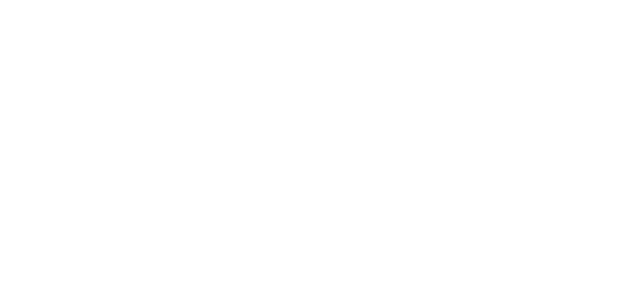
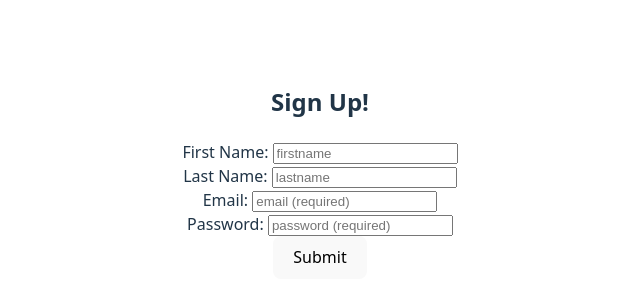
Before and after one commit to wiltzie75/Scene-It-All, a React (Vite) app in the folder cap/: page /users/register in a window 1280 px wide. Before the commit this address had no page. Shown: the top 302 px of the page, without its empty margins (320-960 px from the left). Built offline with nearby package versions, Linux system fonts and the light colour scheme.

Commit message:
created Register.jsx

```diff
--- a/cap/src/App.jsx
+++ b/cap/src/App.jsx
@@ -4,7 +4,7 @@
 import { Box, Container } from "@mui/material";
 // import Navbar from "../components/Navbar";
 // import Login from "../components/Login";
-// import Register from "../components/Register";
+import Register from "./components/Register"
 // import Profile from "../components/Profile";
 // import TopRated from "/TopRated";
 import Movies from "./components/Movies";
@@ -12,6 +12,7 @@
 
 function App() {
   const [count, setCount] = useState(0);
+  const [token, setToken] = useState(null);
 
   return (
     <Box
@@ -26,6 +27,7 @@
       <Container sx={{ flex: 1, mt: 4 }}>
         <Routes>
           <Route path="/" element={<Movies />} />
+          <Route path="/users/register" element={<Register token={token} setToken={setToken}/>} />
           {/* <Route path="/login" element={<Login />} />
           <Route path="/register" element={<Register />} />
           <Route path="/profile" element={<Profile />} /> */}
--- a/cap/src/components/Register.jsx
+++ b/cap/src/components/Register.jsx
@@ -0,0 +1,105 @@
+import { useState, useEffect } from 'react';
+import API from "../api/api"
+
+const RegisterUser = ({ setToken }) => {
+    const [register, setRegister] = useState("");
+    const [firstName, setFirstName] = useState("");
+    const [lastName, setLastName] = useState("");
+    const [email, setEmail] = useState("");
+    const [password, setPassword] = useState("");
+    const [error, setError] = useState(null);
+
+    async function registerAccount(email, password, firstName, lastName) {
+        try {
+            const response = await fetch(`${API}/users/register`, {
+                method: "POST",
+                headers: {"Content-Type": "application/json"},
+                body: JSON.stringify({email, password, firstName, lastName}),
+            });
+            console.log(response);
+            const result = await response.json();
+            console.log("successfully logged in", result)
+            return (
+                result.token
+            )
+        } catch (error) {
+            console.error(`User: ${email} already exists`);
+        }
+    }
+
+    async function registerPage(e) {
+        e.preventDefault();
+        const APIResponse = await registerAccount(email, password, firstName, lastName);
+        setRegister(APIResponse);
+        localStorage.setItem("token", APIResponse)
+        resetForm();
+    };
+
+    function resetForm () {
+        setFirstName("");
+        setLastName("");
+        setEmail("");
+        setPassword("")
+    }
+
+    return (
+        <>
+            <div className="register">
+                <h2>Sign Up!</h2>
+                {error && <p>{error}</p>}
+                <form className="form" onSubmit={registerPage}>
+                    <label className="label">
+                        First Name: <input
+                            type="text"
+                            value={firstName}
+                            placeholder="firstname"
+                            onChange={(e) => {
+                                setFirstName(e.target.value);
+                            }}
+                            />
+                    </label>
+                    <br />
+                    <label>
+                        Last Name: <input
+                            type="text"
+                            value={lastName}
+                            placeholder="lastname"
+                            onChange={(e) => {
+                                setLastName(e.target.value);
+                            }}
+                            />
+                    </label>
+                    <br />
+                    <label>
+                        Email: <input
+                            type="text"
+                            value={email}
+                            placeholder="email (required)"
+                            onChange={(e) => {
+                                setEmail(e.target.value);
+                            }}
+                            required
+                            />
+                    </label>
+                    <br />
+                    <label>
+                        Password: <input
+                            type="password"
+                            value={password}
+                            placeholder="password (required)"
+                            onChange={(e) => {
+                                setPassword(e.target.value)}}
+                            pattern="(?=.*[a-z])(?=.*[A-Z]).{6,}"
+                            title="Must contain at least one uppercase and lowercase letter, and at least 6 or more characters"
+                            required
+                            />
+                    </label>
+                    <br />
+                    <button>Submit</button>
+                </form>
+            </div>
+        </>
+    )
+};
+
+export default RegisterUser;
```
